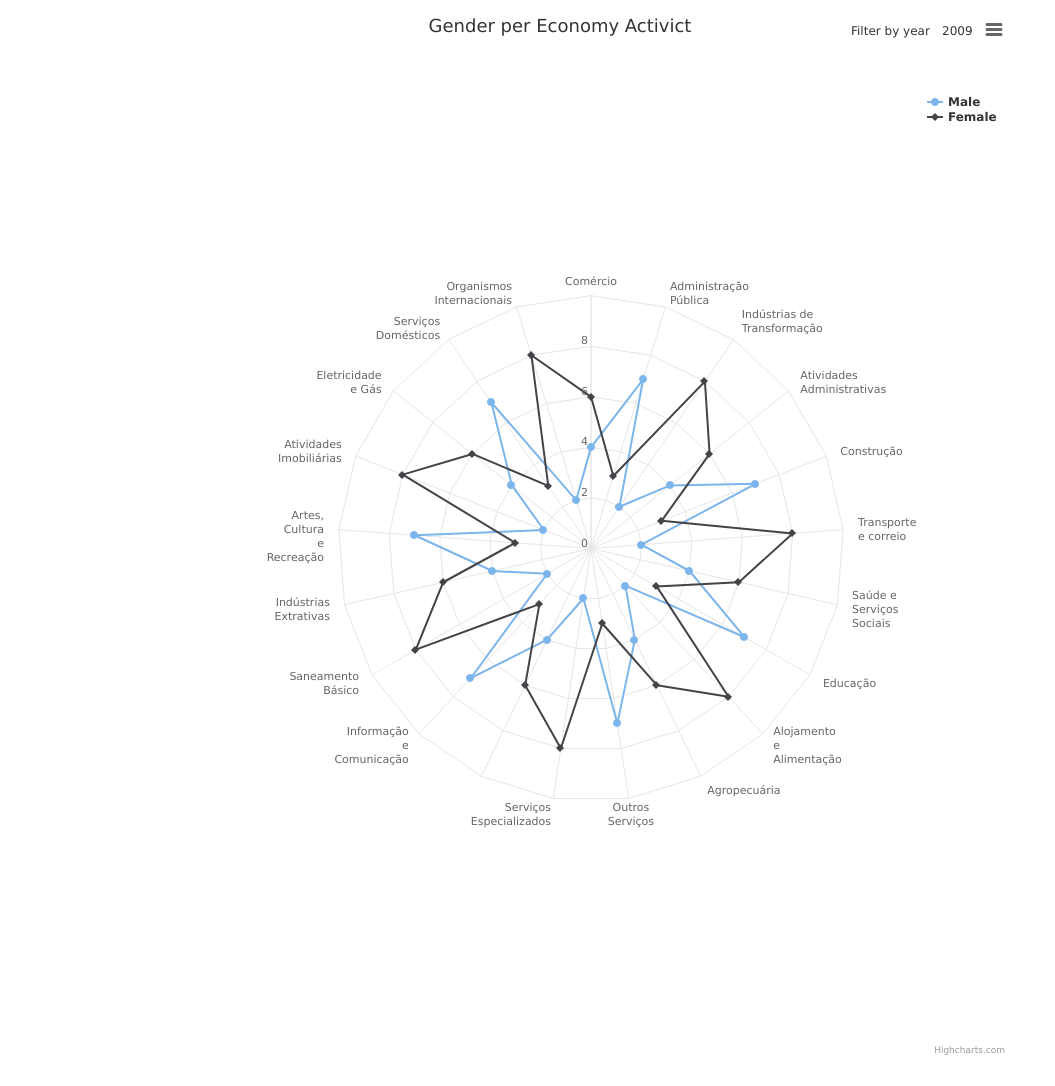
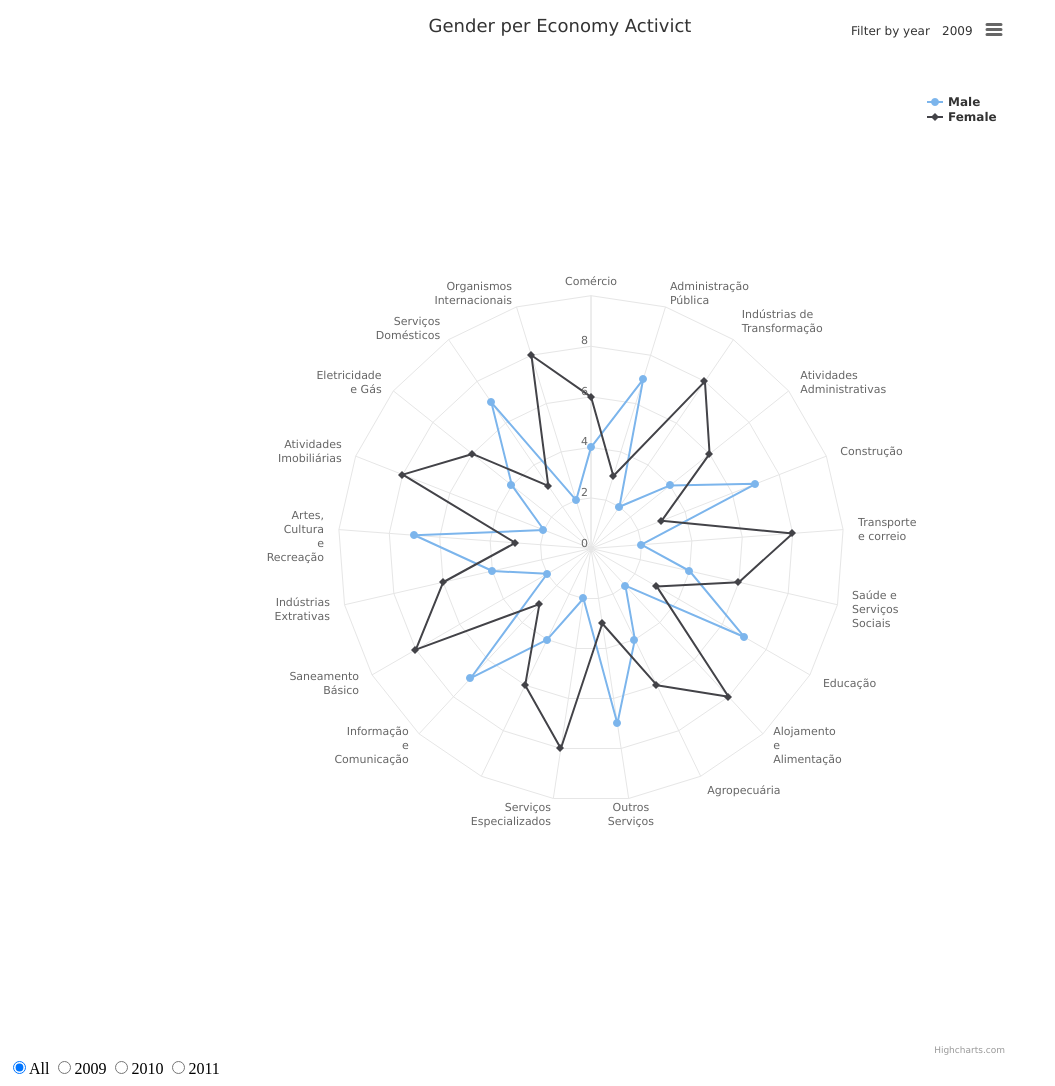
Before and after one commit to sauloantuness/dataviva-viz, a plain HTML site: page highcharts-radar/index.html in a window 1280 px wide. Shown: the whole page, without its empty margins (0-1055 px from the left). Drawn offline with nearby package versions, Linux system fonts and the light colour scheme.

Commit message:
add radio button filter years

```diff
--- a/highcharts-radar/index.html
+++ b/highcharts-radar/index.html
@@ -13,5 +13,9 @@
     <script type= "text/javascript" src="data.js"></script>
 	<script type= "text/javascript" src="line.js"></script>
 
+    <input type="radio" name="mychart" class="mychart" id= "year" value="All" onclick= "select_by_year()" checked>All
+    <input type="radio" name="mychart" class="mychart" id= "year" value="2009" onclick= "select_by_year()">2009
+    <input type="radio" name="mychart" class="mychart" id= "year" value="2010" onclick= "select_by_year()">2010
+    <input type="radio" name="mychart" class="mychart" id= "year" value="2011" onclick= "select_by_year()">2011
 </body>
 </html>
--- a/highcharts-radar/line.js
+++ b/highcharts-radar/line.js
@@ -8,7 +8,7 @@ var categories = ['Comércio', 'Administração Pública', 'Indústrias de Trans
 
 var select_by_year = function(){
 
-    var year = 2009;
+    var year = document.getElementById("year").checked
 
     var filtered_data_by_year = sample_data.filter(function(item){
         return item.year == year;
```
